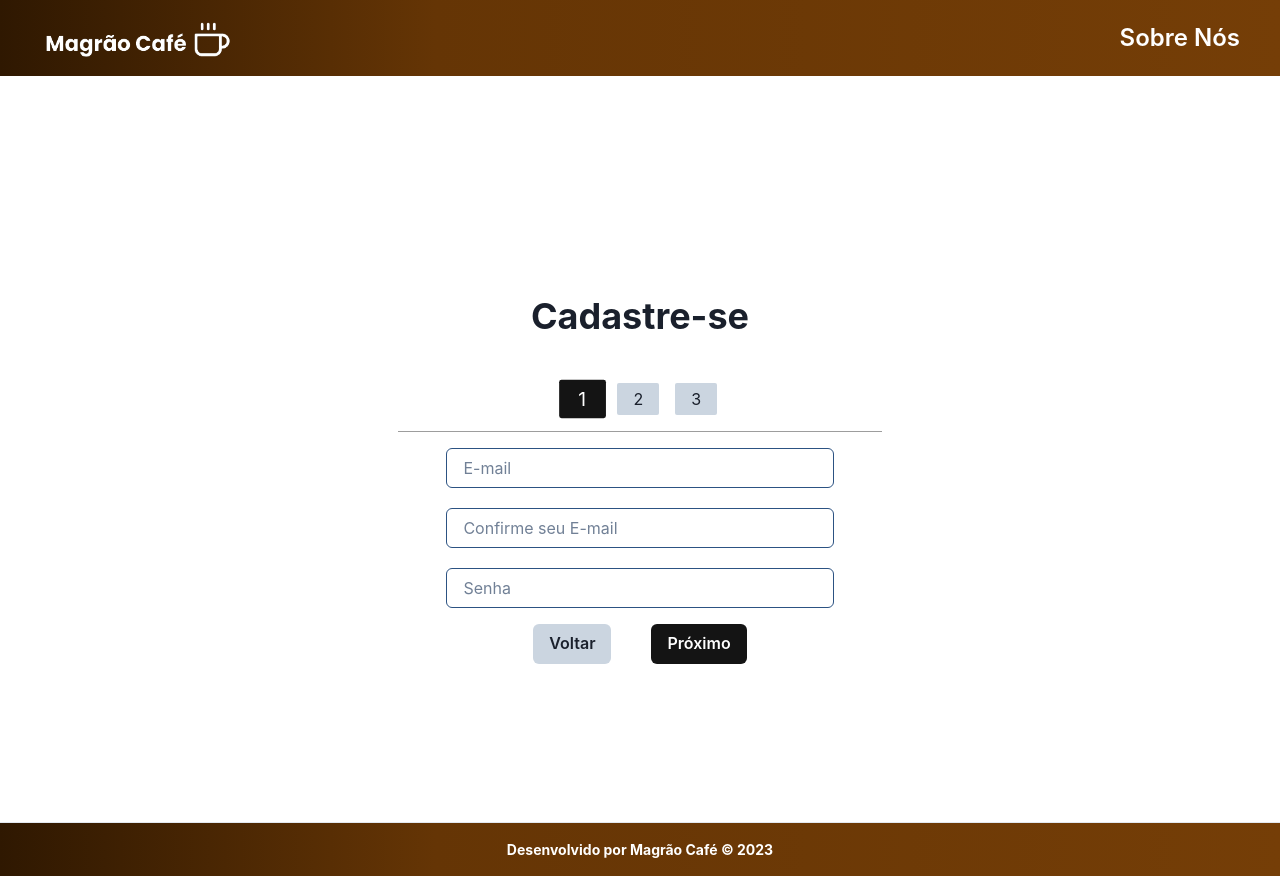
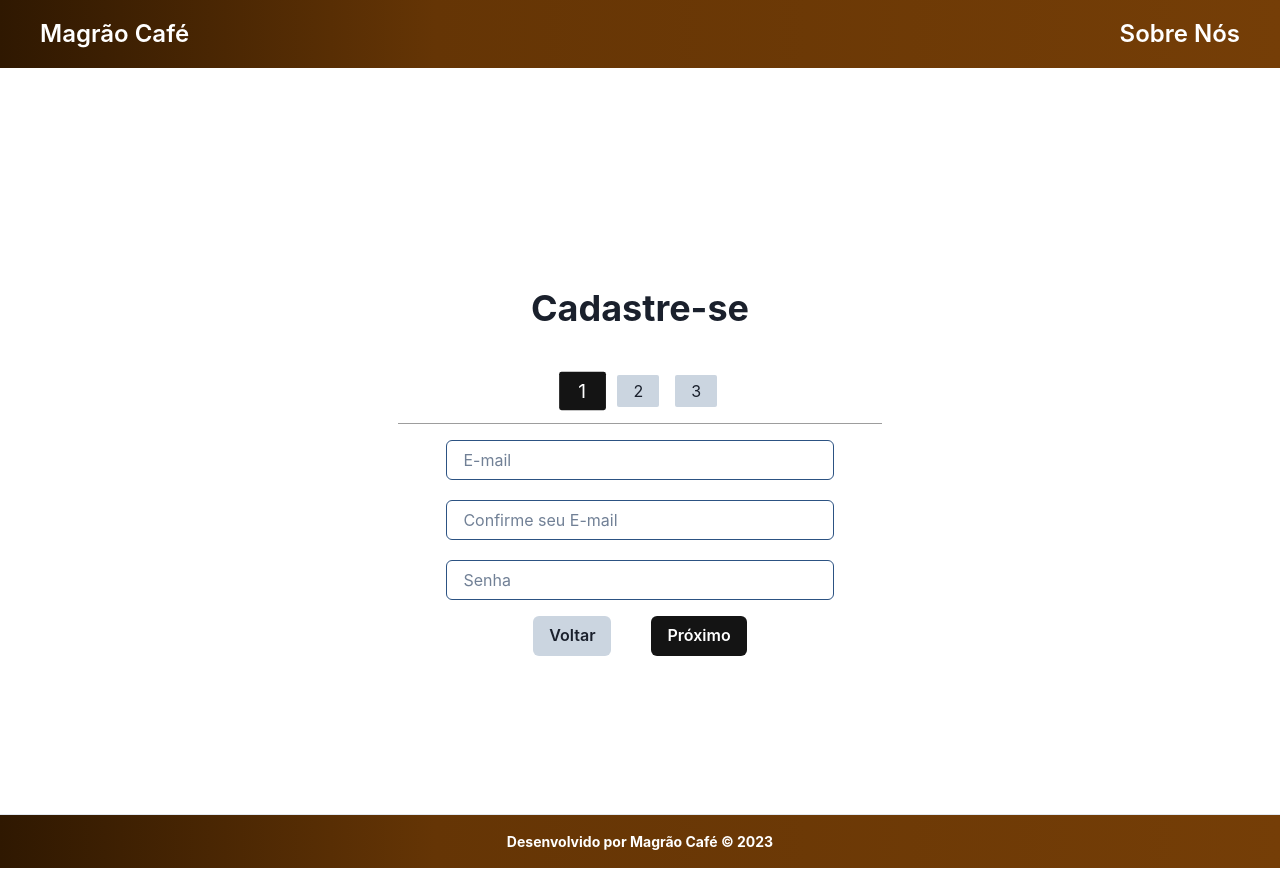
Before and after one commit to MathBR18/MagraoCafe, a React (Vite) app: page / in a window 1280 px wide. Built offline with nearby package versions, Linux system fonts and the light colour scheme.

Commit message:
Atualizado2

```diff
--- a/src/App.jsx
+++ b/src/App.jsx
@@ -41,7 +41,10 @@ function App() {
       justifyContent="space-between"
       alignItems="center"
       py={4}>
-        <C.Image src="/src/img/Magrao-logo3.png"
+        <C.Text fontSize="2xl" fontWeight="semibold" textAlign="center" marginLeft="40px">
+          Magrão Café
+        </C.Text>
+        {/* <C.Image src="/src/img/Magrao-logo3.png"
           alt="Logo do Magrão Café"
           w={{ base: "46%", md: "15%", lg: "15%" }}
           h="15%"
@@ -50,7 +53,7 @@ function App() {
           marginRight={{ base: "auto", md: "40px" }}
           onClick={() => window.location.reload()}
           cursor="pointer"
-        />
+        /> */}
         <C.Text fontSize="2xl" fontWeight="semibold" textAlign="center" marginRight="40px">
           Sobre Nós
         </C.Text>
```
